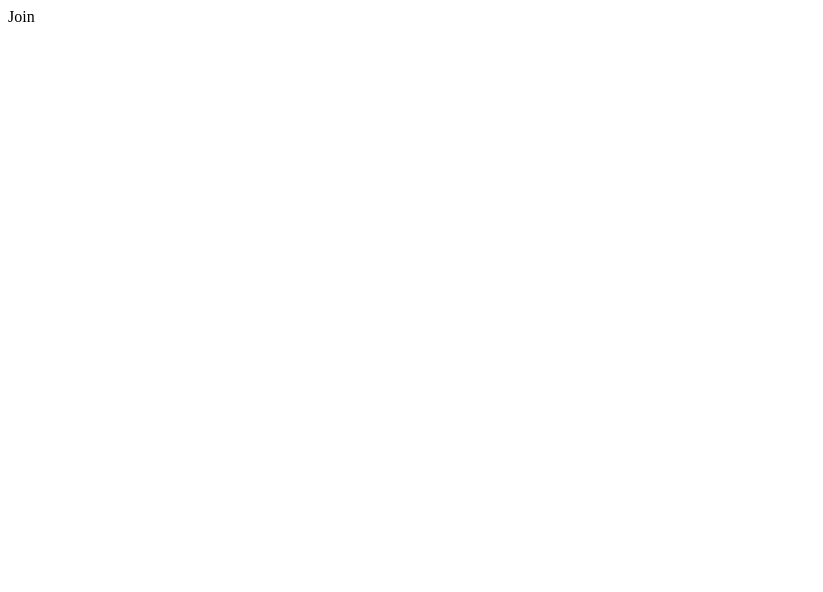
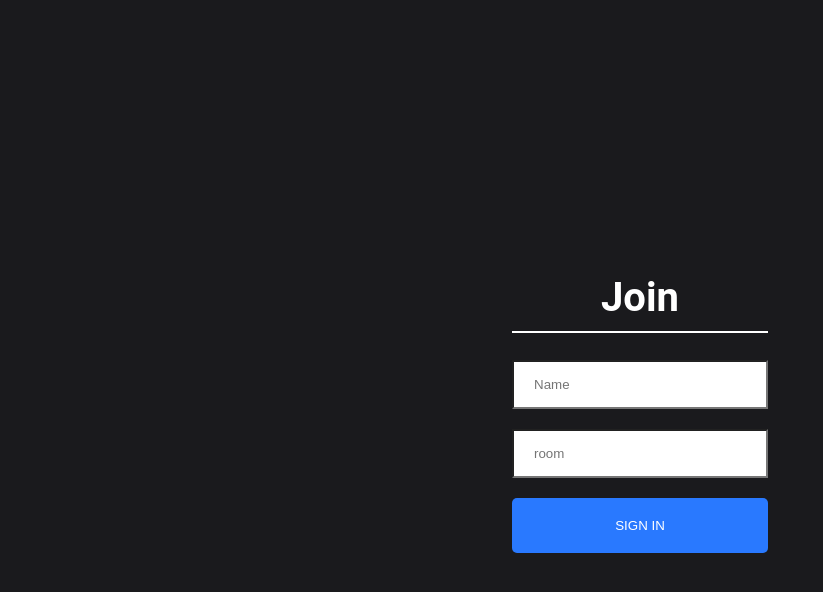
Before and after one commit to BlindGanks/realtime-chat-app, a React (Create React App) app in the folder client/: page / in a window 1280 px wide. Shown: the top 592 px of the page, without its empty margins (0-823 px from the left). Built offline with nearby package versions, Linux system fonts and the light colour scheme.

Commit message:
built join component

```diff
--- a/client/src/App.js
+++ b/client/src/App.js
@@ -1,7 +1,7 @@
 import React from "react";
 import { BrowserRouter as Router, Route, Routes } from "react-router-dom";
-import Chat from "./components/Chat";
-import Join from "./components/Join";
+import Chat from "./components/chat/Chat";
+import Join from "./components/join/Join";
 const App = () => (
   <Router>
     <Routes>
--- a/client/src/components/Join.js
+++ /dev/null
@@ -1,7 +0,0 @@
-import React from "react";
-
-const Join = () => {
-  return <div>Join</div>;
-};
-
-export default Join;
--- /dev/null
+++ b/client/src/components/join/Join.js
@@ -0,0 +1,42 @@
+import React, { useState } from "react";
+import { Link } from "react-router-dom";
+import "./join.css";
+const Join = () => {
+  const [name, setName] = useState("");
+  const [room, setRoom] = useState("");
+  return (
+    <div className="joinOuterContainer">
+      <div className="joinInnerContainer">
+        <h1 className="heading">Join</h1>
+        <div>
+          <input
+            placeholder="Name"
+            className="joinInput"
+            type="text"
+            value={name}
+            onChange={(e) => setName(e.target.value)}
+          />
+        </div>
+        <div>
+          <input
+            placeholder="room"
+            className="joinInput mt-20"
+            type="text"
+            value={room}
+            onChange={(e) => setRoom(e.target.value)}
+          />
+        </div>
+        <Link
+          onClick={(e) => (!name || !room ? e.preventDefault() : null)}
+          to={`/chate?name=${name}&room${room}`}
+        >
+          <button className="button mt-20" type="submit">
+            Sign In
+          </button>
+        </Link>
+      </div>
+    </div>
+  );
+};
+
+export default Join;
--- /dev/null
+++ b/client/src/components/join/join.css
@@ -0,0 +1,70 @@
+html,
+body {
+  font-family: "Roboto", sans-serif;
+  padding: 0;
+  margin: 0;
+}
+
+#root {
+  height: 100vh;
+}
+
+* {
+  box-sizing: border-box;
+}
+
+.joinOuterContainer {
+  display: flex;
+  justify-content: center;
+  text-align: center;
+  height: 100vh;
+  align-items: center;
+  background-color: #1a1a1d;
+}
+
+.joinInnerContainer {
+  width: 20%;
+}
+
+.joinInput {
+  border-radius: 0;
+  padding: 15px 20px;
+  width: 100%;
+}
+
+.heading {
+  color: white;
+  font-size: 2.5em;
+  padding-bottom: 10px;
+  border-bottom: 2px solid white;
+}
+
+.button {
+  color: #fff !important;
+  text-transform: uppercase;
+  text-decoration: none;
+  background: #2979ff;
+  padding: 20px;
+  border-radius: 5px;
+  display: inline-block;
+  border: none;
+  width: 100%;
+}
+
+.mt-20 {
+  margin-top: 20px;
+}
+
+@media (min-width: 320px) and (max-width: 480px) {
+  .joinOuterContainer {
+    height: 100%;
+  }
+
+  .joinInnerContainer {
+    width: 90%;
+  }
+}
+
+button:focus {
+  outline: 0;
+}
```
Also changed, not shown: client/src/components/chat/Chat.js (renamed from client/src/components/Chat.js).
